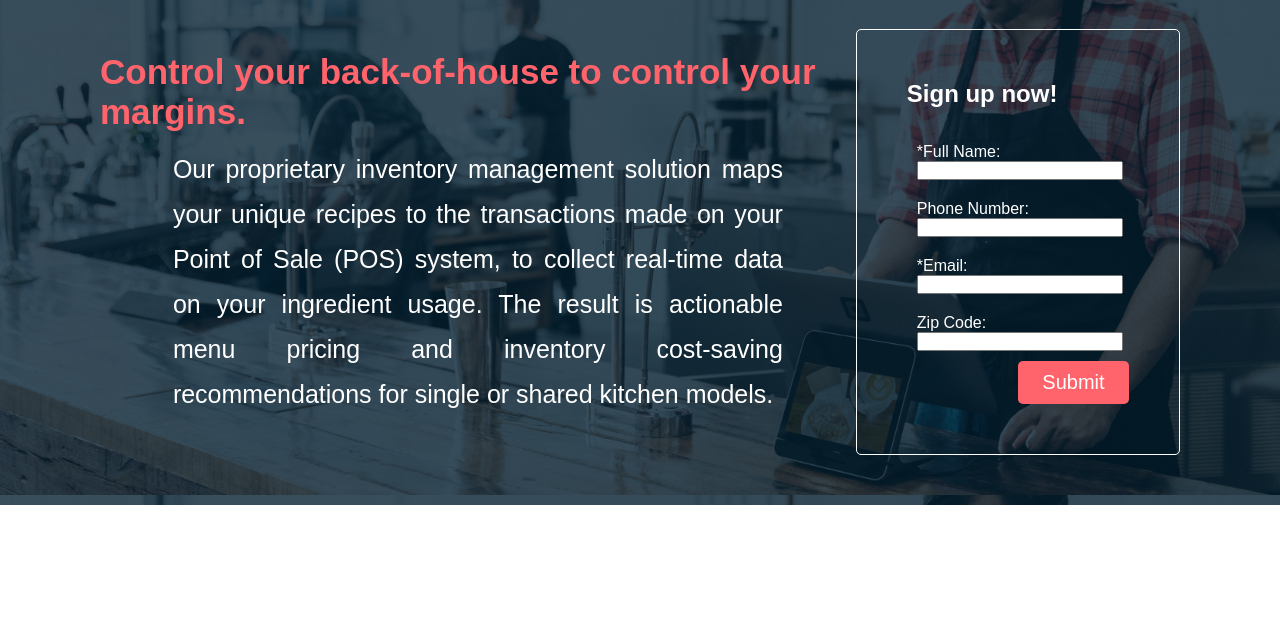
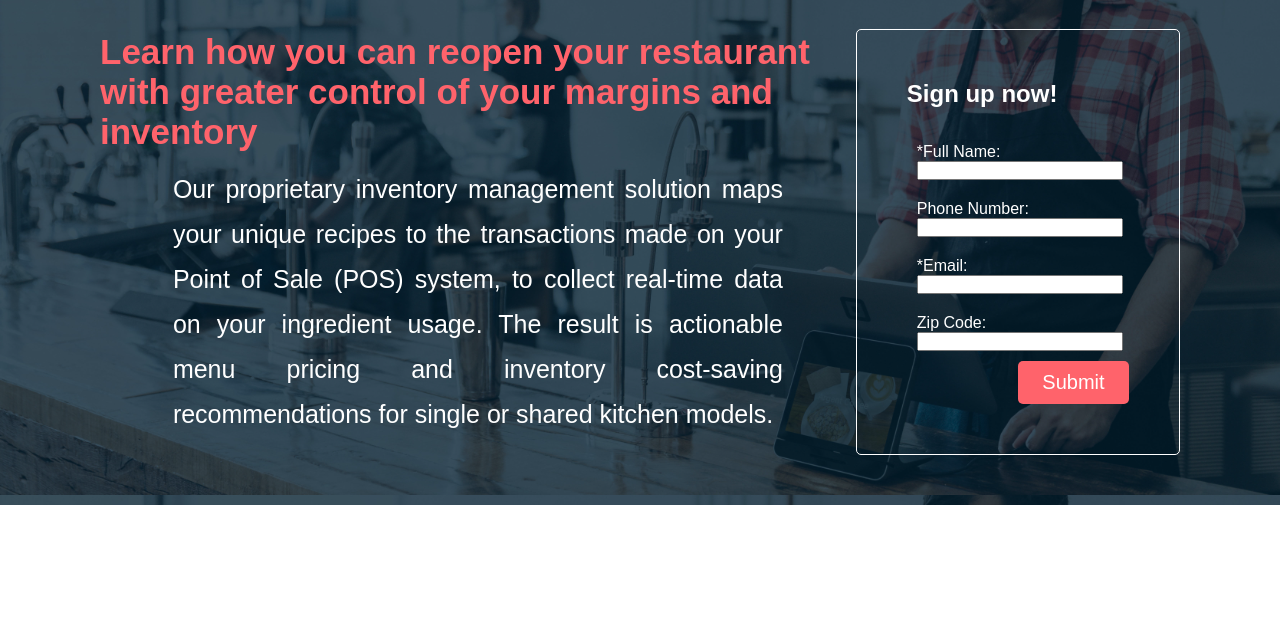
Before and after one commit to thesubline/LandingTest, a website: page views/inventoryManagement.html in a window 1280 px wide. Shown: the part 106-733 px from the top of the page. Drawn offline with Linux system fonts and the light colour scheme.

Commit message:
Text update

```diff
--- a/views/inventoryManagement.html
+++ b/views/inventoryManagement.html
@@ -19,7 +19,7 @@
 
             <div class="content">
                 <div class=contentMain>
-                    <h1>Control your back-of-house to control your margins.</h1>
+                    <h1>Learn how you can reopen your restaurant with greater control of your margins and inventory</h1>
 
                     <div class="features">
                         <p>Our proprietary inventory management solution maps your unique recipes to the transactions made on your Point of Sale (POS) system, to collect real-time data on your ingredient usage. The result is actionable menu pricing and inventory cost-saving recommendations for single or shared kitchen models.</p>
```
